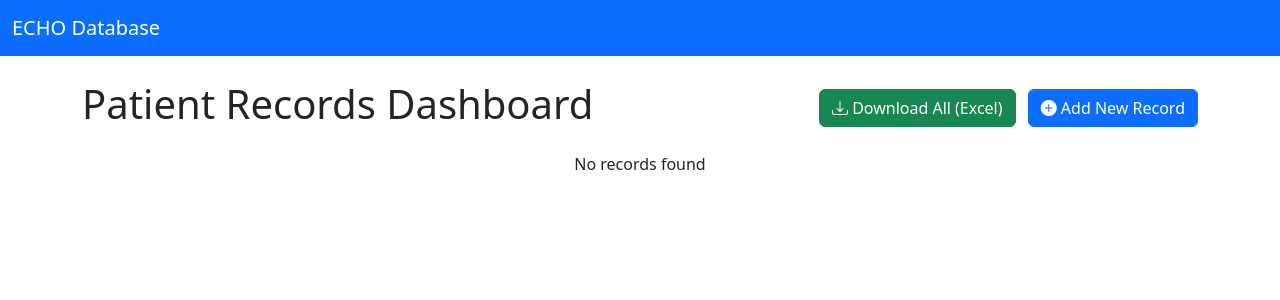
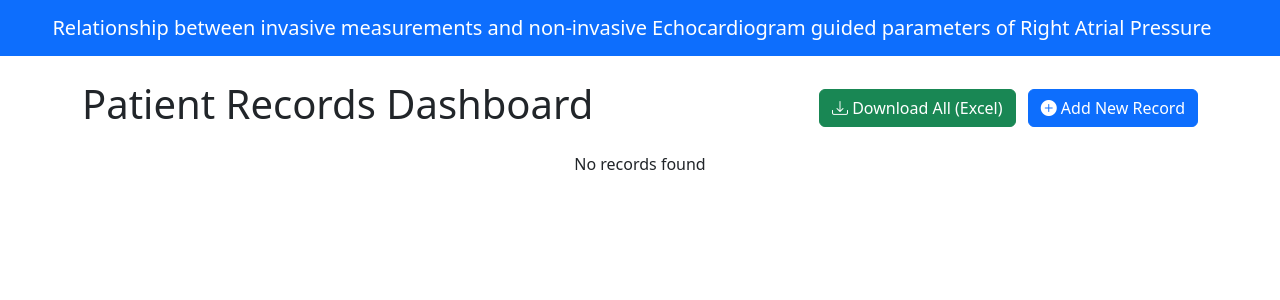
Before and after one commit to Kay0n/icu-records, a Flask app: page / in a window 1280 px wide. Shown: the top 300 px of the page. Run offline with Flask 2, Linux system fonts and the light colour scheme; data that the repository does not hold is empty.

Commit message:
condense title

```diff
--- a/src/templates/base.html
+++ b/src/templates/base.html
@@ -10,12 +10,9 @@
   </head>
   <body>
     <nav class="navbar navbar-expand-lg navbar-dark bg-primary mb-4">
-      <div class="container-fluid">
+      <div class="container-fluid justify-content-center">
         <a class="navbar-brand" href="{{ url_for('dashboard') }}">
-          <!-- Relationship between invasive measurements and non-invasive Echocardiogram (ECHO) guided parameters of Right atrial pressure (RAP)
-          A Prospective Observational study - HREA
-          Sage ID: 2024/PID00314 - 2024/SVH00230 -->
-          ECHO Database
+          Relationship between invasive measurements and non-invasive Echocardiogram guided parameters of Right Atrial Pressure
         </a>
       </div>
     </nav>
```
